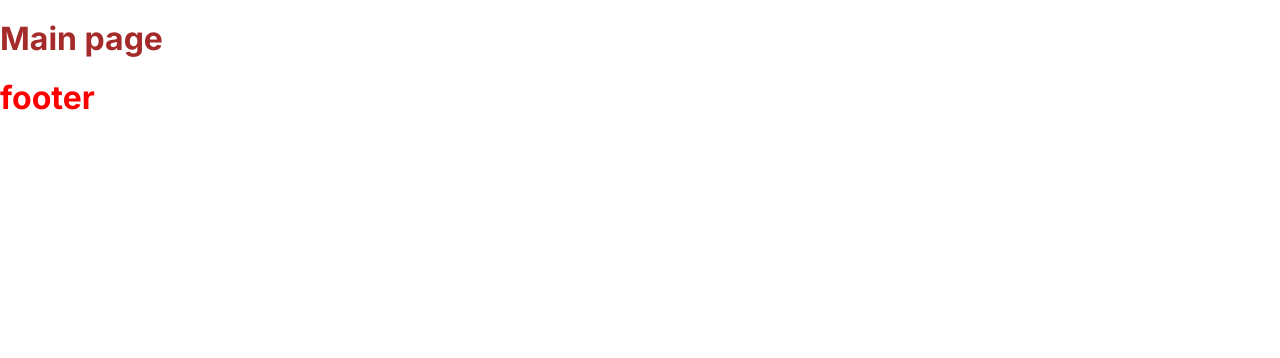
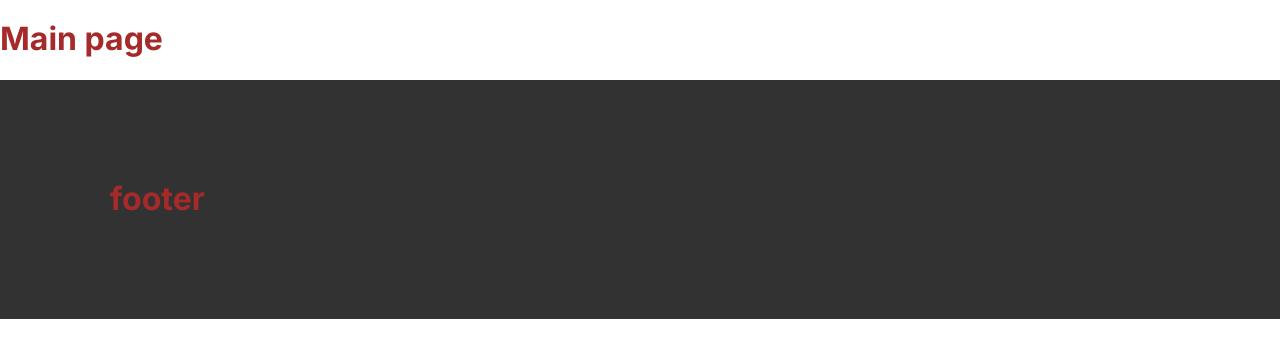
Before and after one commit to juliakocur/eCommerce, a React app: page /#/main in a window 1280 px wide. Shown: the top 358 px of the page. Built offline with nearby package versions, Linux system fonts and the light colour scheme.

Commit message:
feat: test config styles

```diff
--- a/src/components/Footer/Footer.scss
+++ b/src/components/Footer/Footer.scss
@@ -1,3 +1,6 @@
 .wrapperFooter {
-  color: red;
+  background-color: #323232;
+  padding: 80px 110px;
+  display: flex;
+  align-items: center;
 }
```
